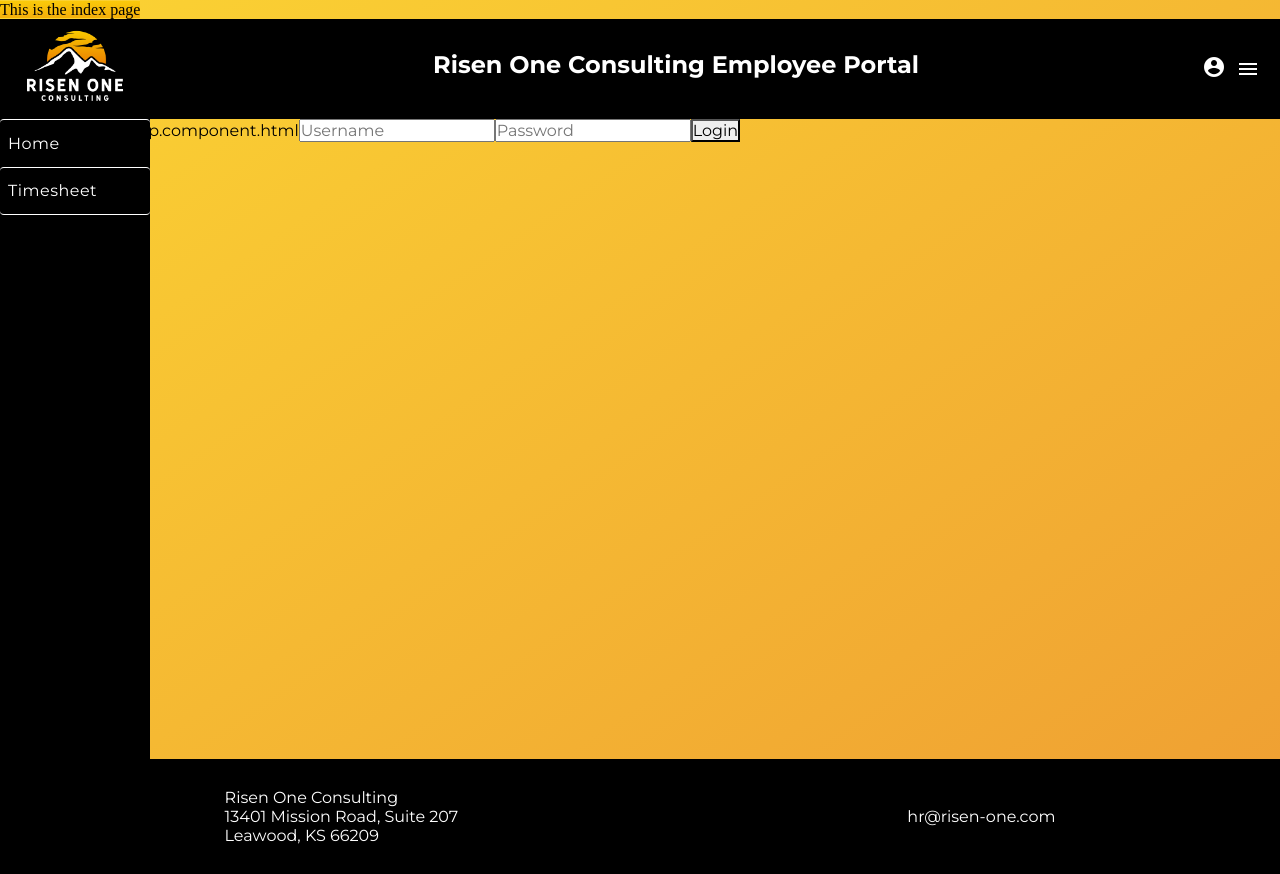
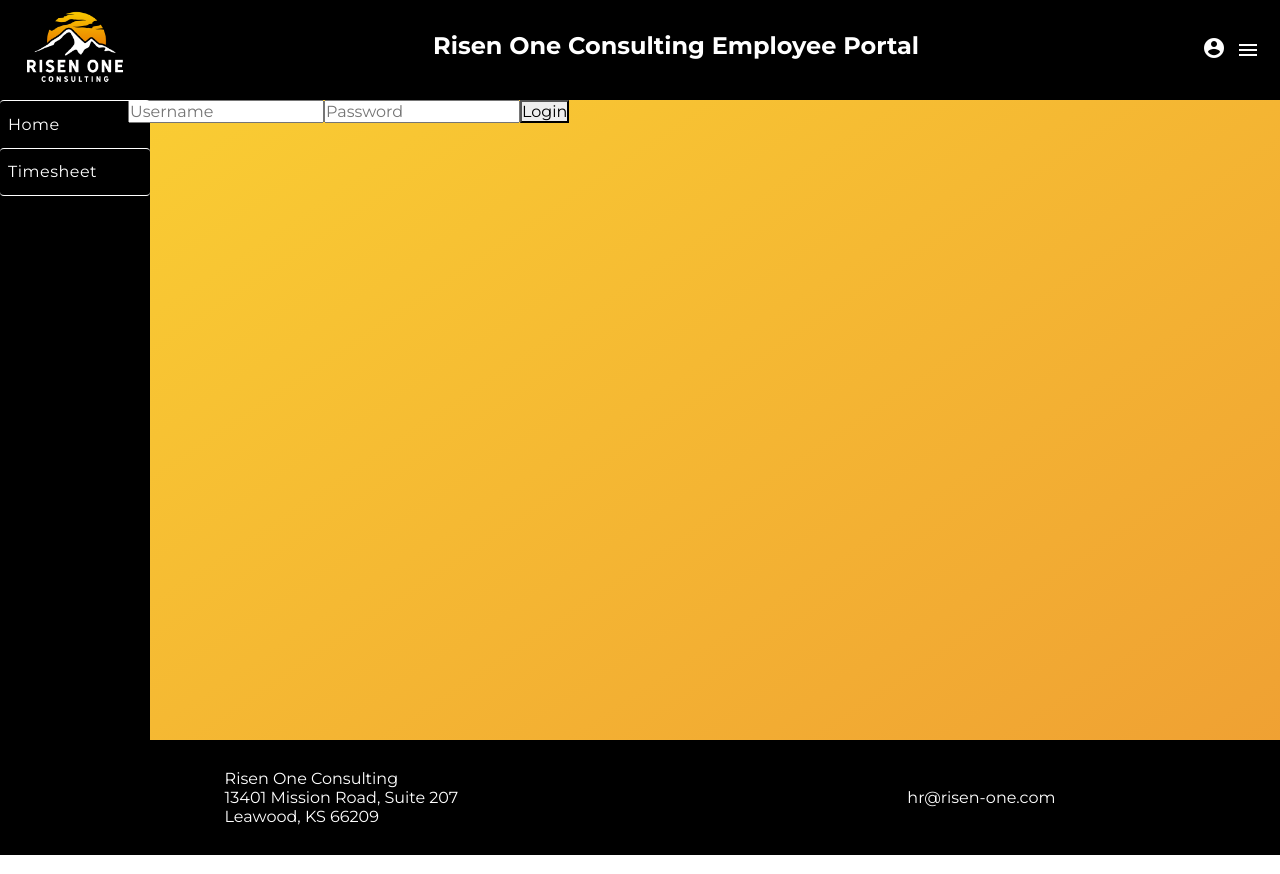
Before and after one commit to ucmo-cs/F24_Risen_One_Team2, an Angular app in the folder frontend/: page /login in a window 1280 px wide. Built offline with nearby package versions, Linux system fonts and the light colour scheme.

Commit message:
11/13 Update

```diff
--- a/frontend/angular.json
+++ b/frontend/angular.json
@@ -37,7 +37,7 @@
                 {
                   "type": "initial",
                   "maximumWarning": "500kb",
-                  "maximumError": "1.1mb"
+                  "maximumError": "2mb"
                 },
                 {
                   "type": "anyComponentStyle",
--- a/frontend/src/app/app.component.html
+++ b/frontend/src/app/app.component.html
@@ -2,7 +2,6 @@
 <div class="content-div">
     <app-sidenav *ngIf="!router.url.startsWith('/app/login')"></app-sidenav>
     <div class="content">
-        <p>app.component.html</p> <!-- Debugging -->
         <router-outlet></router-outlet>
     </div>
 </div>
--- a/frontend/src/index.html
+++ b/frontend/src/index.html
@@ -33,8 +33,6 @@
   </head>
 
   <body>
-    <!-- Debugging -->
-    <p>This is the index page</p>
     <app-root></app-root>
   </body>
 </html>
```
Also changed, not shown: 1 other file (tests, documents, lock files or other folders).
